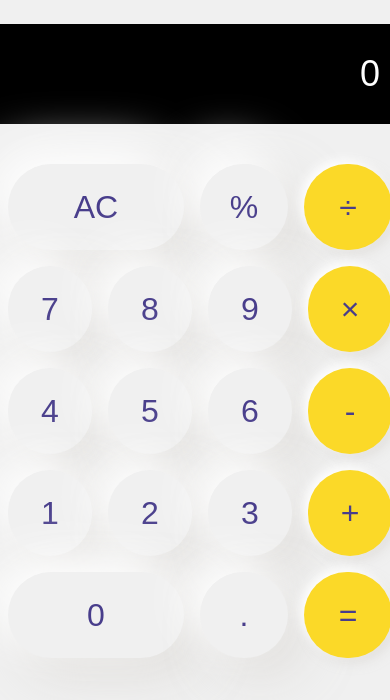
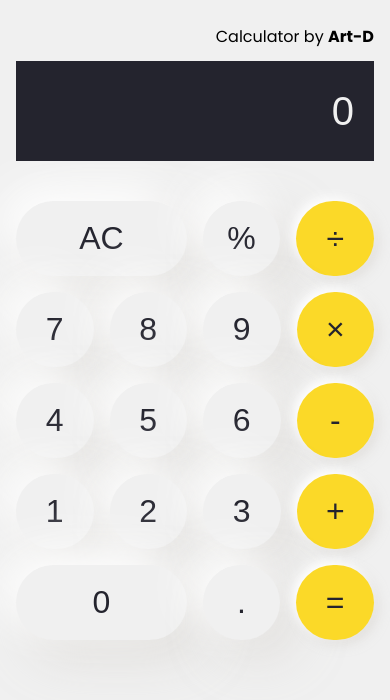
Before and after one commit to dadinurardhi/calculator, a plain HTML site: page index.html in a window 390 px wide. Drawn offline with Linux system fonts and the light colour scheme.

Commit message:
add responsive and brand name

```diff
--- a/index.html
+++ b/index.html
@@ -5,10 +5,14 @@
     <meta http-equiv="X-UA-Compatible" content="IE=edge">
     <meta name="viewport" content="width=device-width, initial-scale=1.0">
     <link rel="stylesheet" href="stylesheet.css">
+    <link rel="stylesheet" href="./responsive.css">
     <title>Calculator</title>
 </head>
 <body>
     <div class="calculator">
+        <div class="brand">
+            <h1>Calculator by <span>Art-D</span></h1>
+        </div>
         <input type="text" class="calculator-screen" value="0" disabled/>
         <div class="calculator-keys">
             <div class="row">
--- /dev/null
+++ b/responsive.css
@@ -0,0 +1,31 @@
+/* mobile */
+@media all and (max-width: 670px) {
+    .calculator {
+        display: flex;
+        flex-direction: column;
+        justify-content: center;
+        padding-top: 0px;
+        width: 100%;
+    }
+
+    .brand {
+        margin: 16px 8px 4px 8px;
+    }
+
+    .calculator-screen {
+        width: auto;
+        margin: 0px 16px 16px 16px;
+        z-index: 10;
+    }
+
+    .calculator-keys {
+        width: auto;
+        margin-top: 8px;
+        margin: 0 8px;
+        padding: 16px 0px;
+    }
+
+    button {
+        height: 75px;
+    }
+}
--- a/stylesheet.css
+++ b/stylesheet.css
@@ -1,3 +1,5 @@
+@import url('https://fonts.googleapis.com/css2?family=Poppins:wght@300;400;500;600;700&display=swap');
+
 * {
     padding: 0;
     margin: 0;
@@ -5,30 +7,45 @@
 
 body {
     background-color: #F0F0F0;
+    font-family: 'Poppins', sans-serif;
 }
 
 .calculator {
     text-align: center;
     margin:0 auto;
-    padding-top: 24px;
+    padding-top: 8px;
     width: 400px;
+}
+
+.brand h1{
+    font-size: 16px;
+    font-weight: 400;
+    margin: 8px;
+    margin-left: 0px;
+    text-align: right;
+}
+
+.brand span{
+    font-weight: 700;
 }
 
 .calculator-screen {
     width: 100%;
     height: 100px;
-    background-color: black;
-    color: white;
+    background-color: rgb(36, 36, 46);
+    color: #F0F0F0;
     text-align: right;
-    font-size: 36px;
+    font-size: 40px;
     border: none;
     padding: 0 20px;
     margin-bottom: 32px;
     box-sizing: border-box;
+    z-index: 100;
 }
 
 .calculator-keys {
     width: 100%;
+    margin-top: 16px;
 }
 
 .row {
@@ -39,14 +56,15 @@ button {
     height: 86px;
     border: none;
     font-size: 32px;
-    color: darkslateblue;
+    font-weight: 300;
+    color: rgb(36, 36, 46);
     width: 25%;
     outline: none;
     margin : 8px;
     border-radius: 50px;
-
     background-color: #F0F0F0;
     box-shadow: -15.8505px -15.8505px 47.5514px #FFFFFF, 15.8505px 15.8505px 47.5514px rgba(209, 205, 199, 0.5);
+
 }
 
 button:active {
@@ -55,7 +73,7 @@ button:active {
 }
 
 .all-clear, .zero-btn {
-    width: 50%;
+    width: 55%;
 }
 
 .operator, .equal-sign {
```
